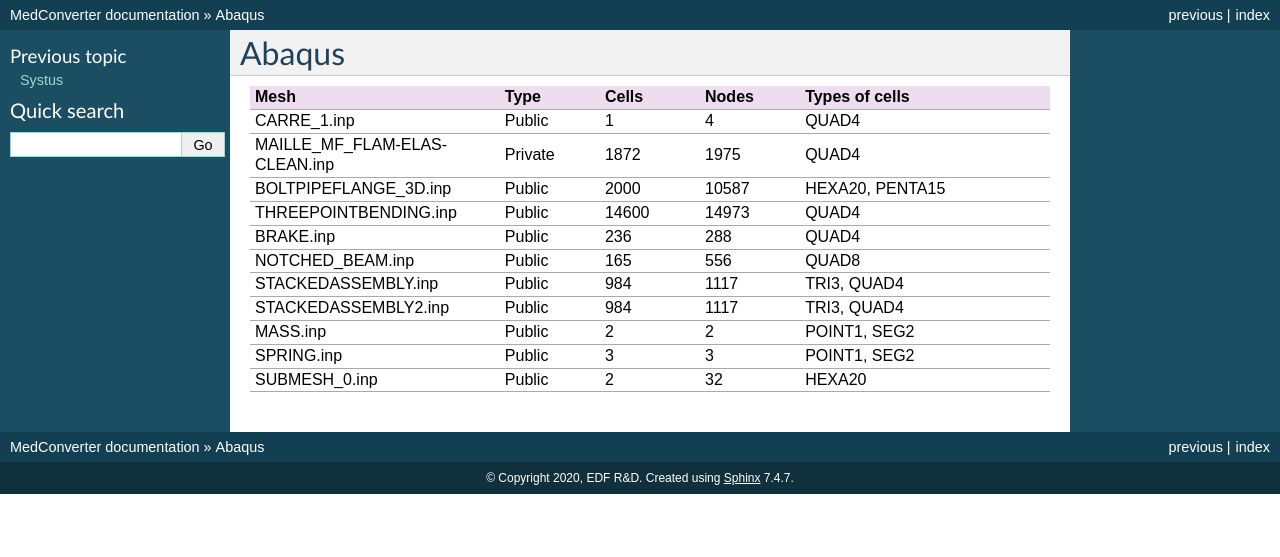
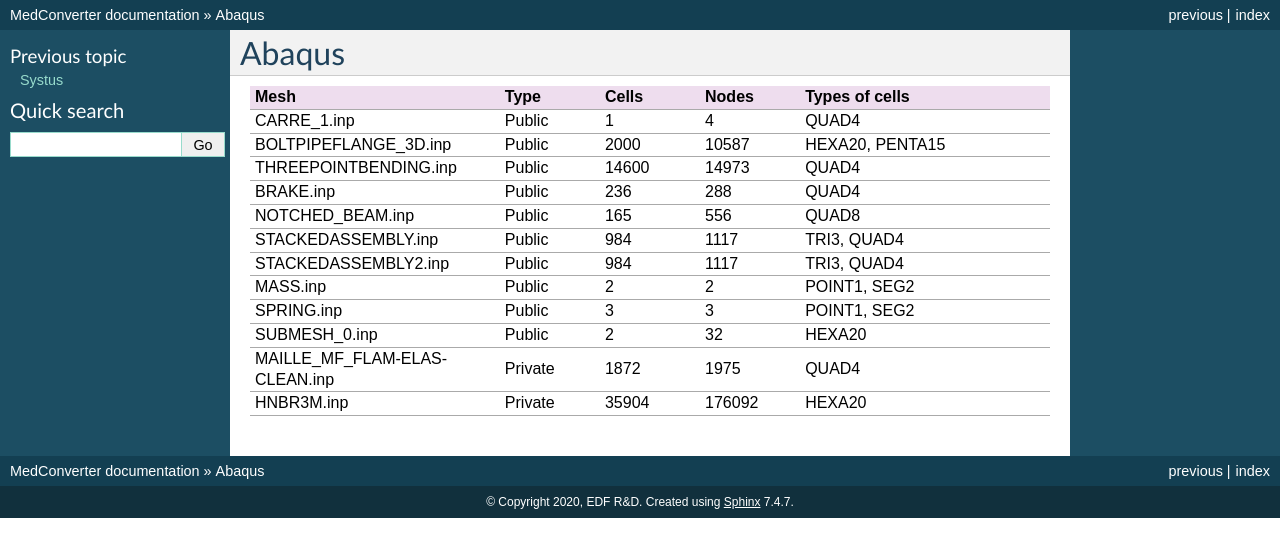
Before and after one commit to jf---/salome-med-convert, a Sphinx documentation site: the page built from doc/sphinx/tests_abaqus.rst, in a window 1280 px wide. Shown: the top 557 px of the page. Built offline with Sphinx 7.4.7, drawn with Linux system fonts in a browser that asks for light colours; formulas are drawn with MathJax 3.

Commit message:
[#29889] Add UK test

```diff
--- a/doc/sphinx/tests_abaqus.rst
+++ b/doc/sphinx/tests_abaqus.rst
@@ -65,3 +60,13 @@
      - 2
      - 32
      - HEXA20
+   * - MAILLE_MF_FLAM-ELAS-CLEAN.inp
+     - Private
+     - 1872
+     - 1975
+     - QUAD4
+   * - HNBR3M.inp
+     - Private
+     - 35904
+     - 176092
+     - HEXA20
```
Also changed, not shown: other parts of doc/sphinx/tests_abaqus.rst (+0 -5 lines), 1 other file.
